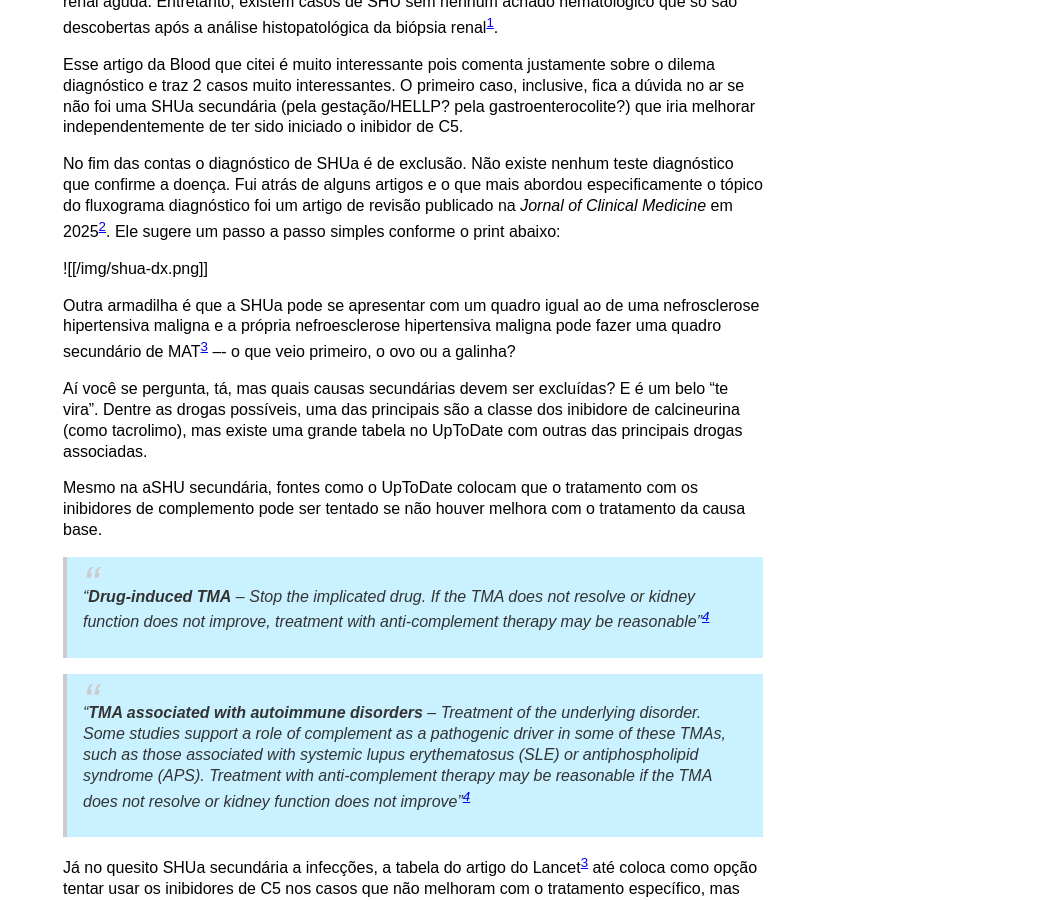
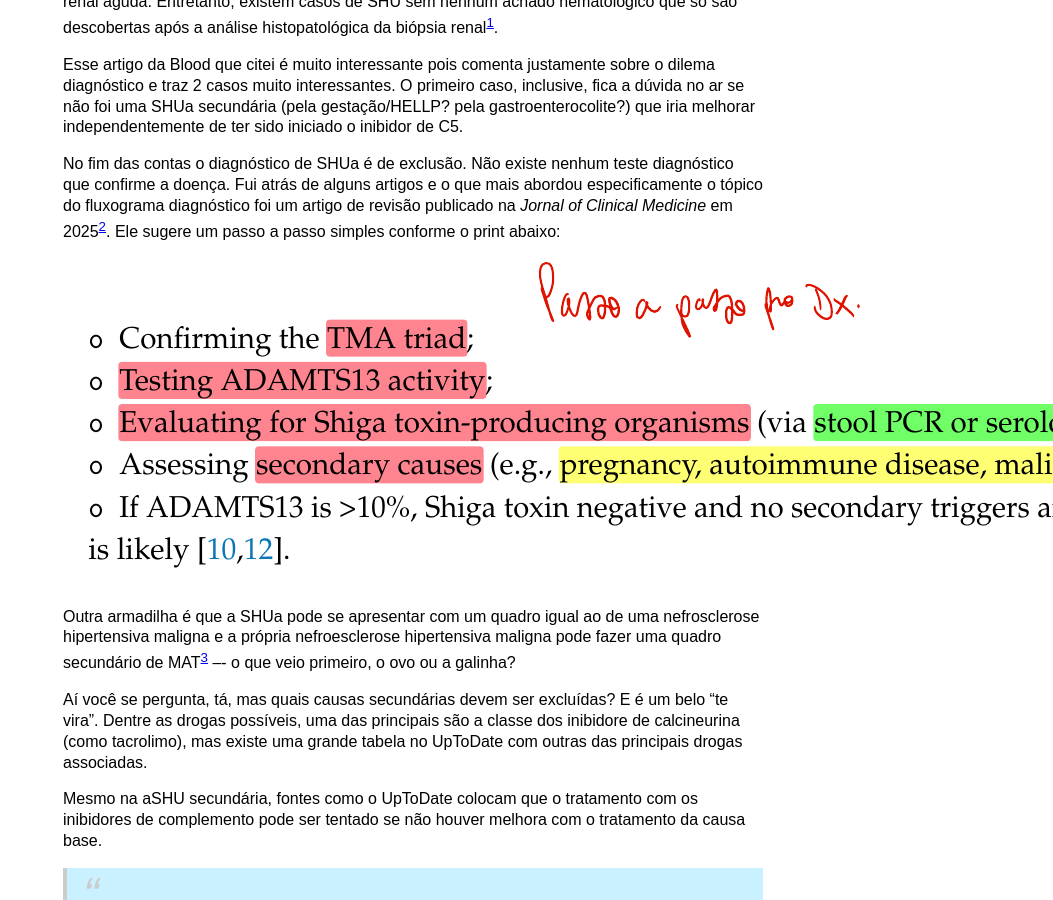
Before and after one commit to quadroclinico/QuadroClinico.com.github.io, a Jekyll site: the page built from _posts/hemato/2026-03-20-shu-atipica.md, in a window 1280 px wide and 900 px high, scrolled down 558 px. Shown: the whole window, without its empty margins (227-1280 px from the left). Built offline with Jekyll 4.4.1, drawn with Linux system fonts in a browser that asks for light colours.

Commit message:
agora img

```diff
--- a/_posts/hemato/2026-03-20-shu-atipica.md
+++ b/_posts/hemato/2026-03-20-shu-atipica.md
@@ -13,7 +13,7 @@ Esse artigo da Blood que citei é muito interessante pois comenta justamente sob
 
 No fim das contas o diagnóstico de SHUa é de exclusão. Não existe nenhum teste diagnóstico que confirme a doença. Fui atrás de alguns artigos e o que mais abordou especificamente o tópico do fluxograma diagnóstico foi um artigo de revisão publicado na *Jornal of Clinical Medicine* em 2025[^JCM]. Ele sugere um passo a passo simples conforme o print abaixo:
 
-![[/img/shua-dx.png]]
+![Fluxograma pra Dx SHUa](/img/shua-dx.png)
 
 Outra armadilha é que a SHUa pode se apresentar com um quadro igual ao de uma nefrosclerose hipertensiva maligna e a própria nefroesclerose hipertensiva maligna pode fazer uma quadro secundário de MAT[^lancet] –- o que veio primeiro, o ovo ou a galinha?
 
```
Also changed, not shown: 1 other file.
